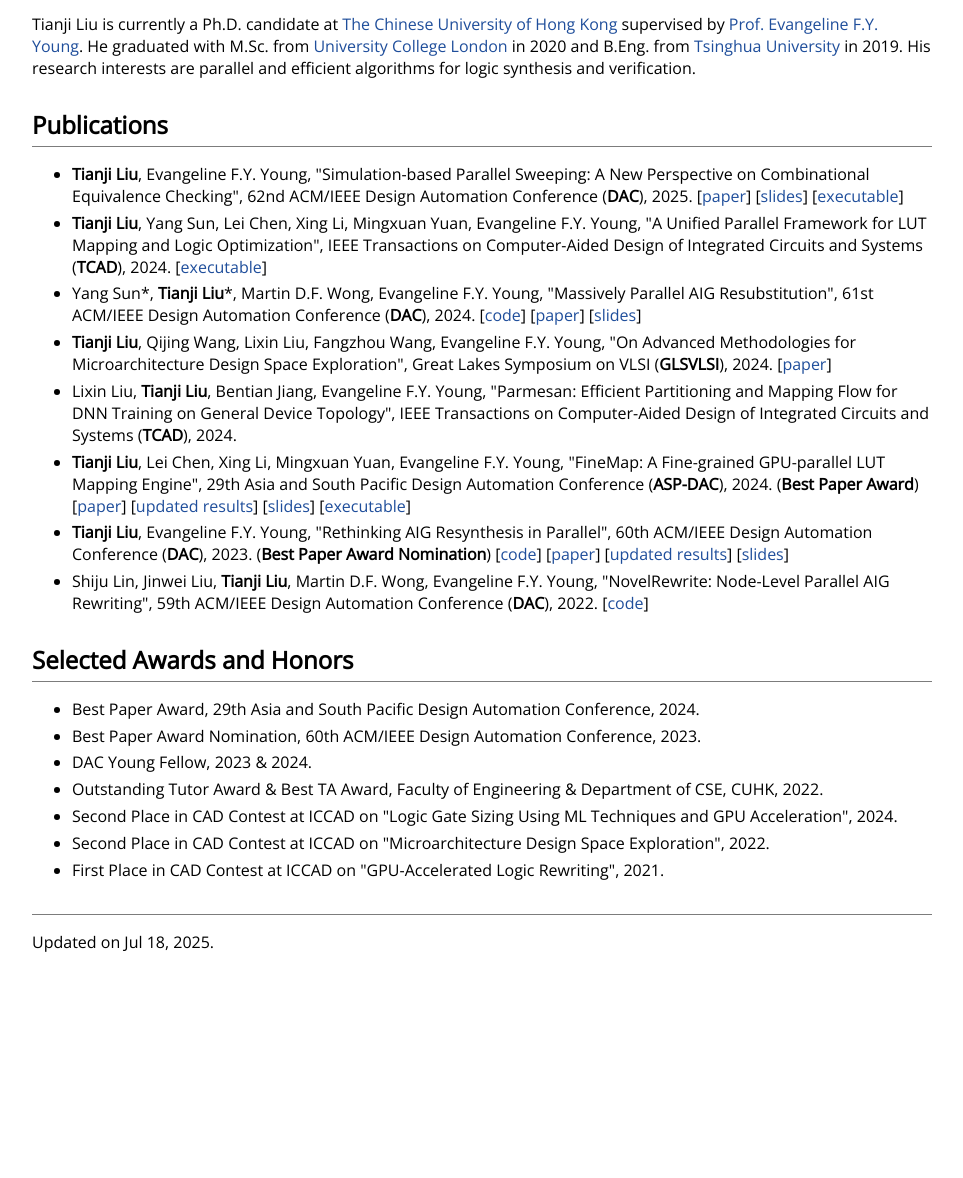
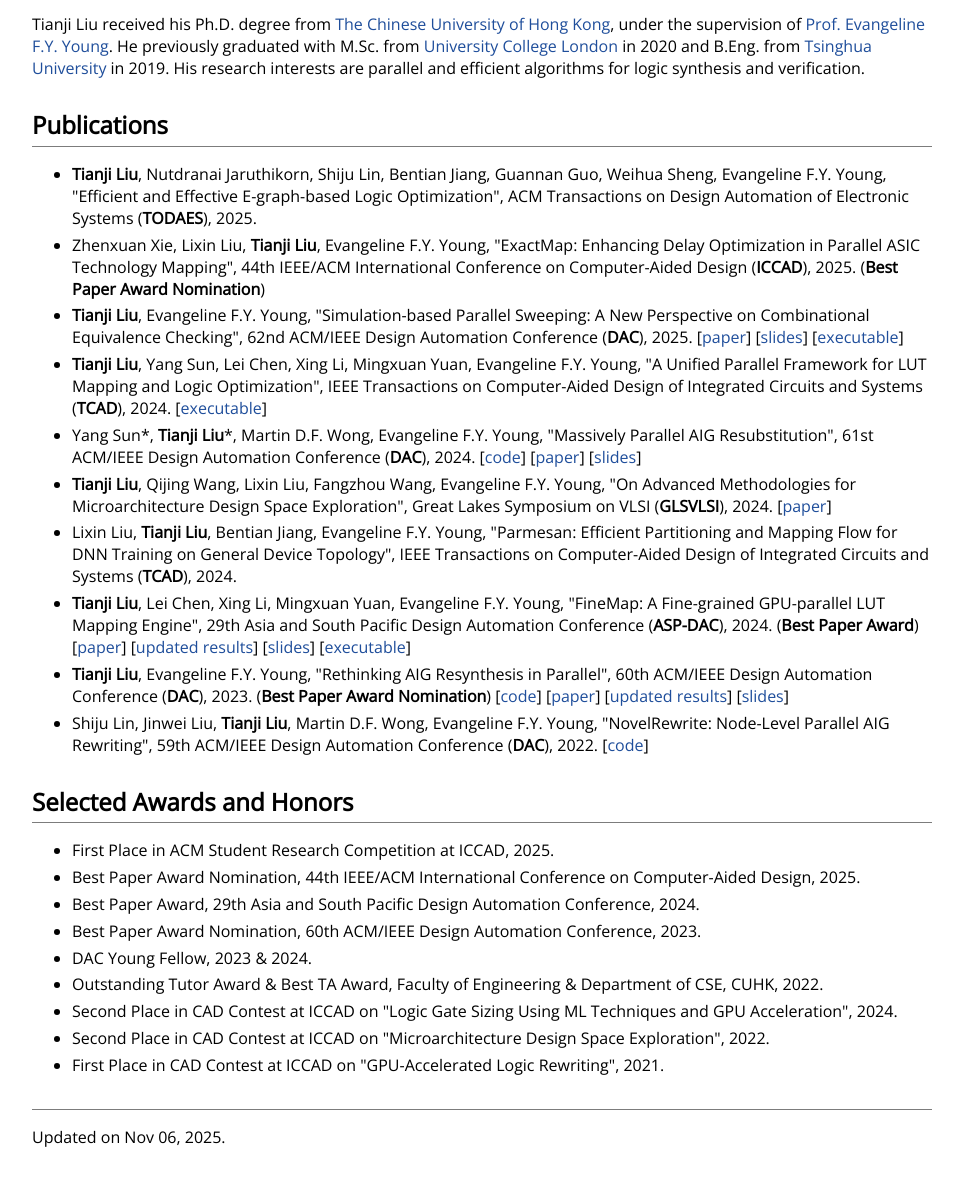
Before and after one commit to tefantasy/tefantasy.github.io, a plain HTML site: page index.html in a window 1280 px wide. Shown: the part 318-1496 px from the top of the page, without its empty margins (158-1121 px from the left). Before the commit the page ends 1301 px from the top, so only its background shows below. Drawn offline with nearby package versions, Linux system fonts and the light colour scheme.

Commit message:
update pubs and awards

```diff
--- a/index.html
+++ b/index.html
@@ -12,7 +12,7 @@
 <div id="header">
 <div id="info">
 <h1 id="name">Tianji Liu</h1>
-<p>Ph.D. Candidate</p>
+<p>Ph.D.</p>
 <p>
     <a href="https://www.cse.cuhk.edu.hk/" target="_blank">Department of Computer Science and Engineering</a>
     <br>
@@ -34,11 +34,11 @@
 </div>
 
 <p>
-    Tianji Liu is currently a Ph.D. candidate at
-    <a href="https://www.cuhk.edu.hk/english/" target="_blank">The Chinese University of Hong Kong</a>
-    supervised by
+    Tianji Liu received his Ph.D. degree from
+    <a href="https://www.cuhk.edu.hk/english/" target="_blank">The Chinese University of Hong Kong</a>,
+    under the supervision of
     <a href="https://www.cse.cuhk.edu.hk/~fyyoung/" target="_blank">Prof. Evangeline F.Y. Young</a>.
-    He graduated with M.Sc. from
+    He previously graduated with M.Sc. from
     <a href="https://www.ucl.ac.uk/" target="_blank">University College London</a>
     in 2020 and B.Eng. from
     <a href="https://www.tsinghua.edu.cn/en/" target="_blank">Tsinghua University</a>
@@ -48,6 +48,12 @@
 
 <h2>Publications</h2>
 <ul id="pubs">
+<li>
+<b>Tianji Liu</b>, Nutdranai Jaruthikorn, Shiju Lin, Bentian Jiang, Guannan Guo, Weihua Sheng, Evangeline F.Y. Young, "Efficient and Effective E-graph-based Logic Optimization", ACM Transactions on Design Automation of Electronic Systems (<b>TODAES</b>), 2025.
+</li>
+<li>
+Zhenxuan Xie, Lixin Liu, <b>Tianji Liu</b>, Evangeline F.Y. Young, "ExactMap: Enhancing Delay Optimization in Parallel ASIC Technology Mapping", 44th IEEE/ACM International Conference on Computer-Aided Design (<b>ICCAD</b>), 2025. (<b>Best Paper Award Nomination</b>)
+</li>
 <li>
 <b>Tianji Liu</b>, Evangeline F.Y. Young, "Simulation-based Parallel Sweeping: A New Perspective on Combinational Equivalence Checking", 62nd ACM/IEEE Design Automation Conference (<b>DAC</b>), 2025. [<a href="docs/dac25_gpu_cec.pdf" target="_blank">paper</a>] [<a href="docs/dac25_gpu_cec_slides.pdf" target="_blank">slides</a>] [<a href="https://github.com/cuhk-eda/CULS?tab=readme-ov-file#other-algorithms-developed-on-top-of-culs" target="_blank">executable</a>] <a href="docs/dac25_gpu_cec_meta.html" style="display:none;">Metadata</a>
 </li>
@@ -78,6 +84,12 @@ Shiju Lin, Jinwei Liu, <b>Tianji Liu</b>, Martin D.F. Wong, Evangeline F.Y. Youn
 <h2>Selected Awards and Honors</h2>
 <ul id="awards">
 <li>
+First Place in ACM Student Research Competition at ICCAD, 2025.
+</li>
+<li>
+Best Paper Award Nomination, 44th IEEE/ACM International Conference on Computer-Aided Design, 2025.
+</li>
+<li>
 Best Paper Award, 29th Asia and South Pacific Design Automation Conference, 2024.
 </li>
 <li>
@@ -103,7 +115,7 @@ First Place in CAD Contest at ICCAD on "GPU-Accelerated Logic Rewriting", 2021.
 
 <h2></h2>
 <p>
-Updated on Jul 18, 2025.
+Updated on Nov 06, 2025.
 </p>
 
 </body>
```
Also changed, not shown: 3 other files.
